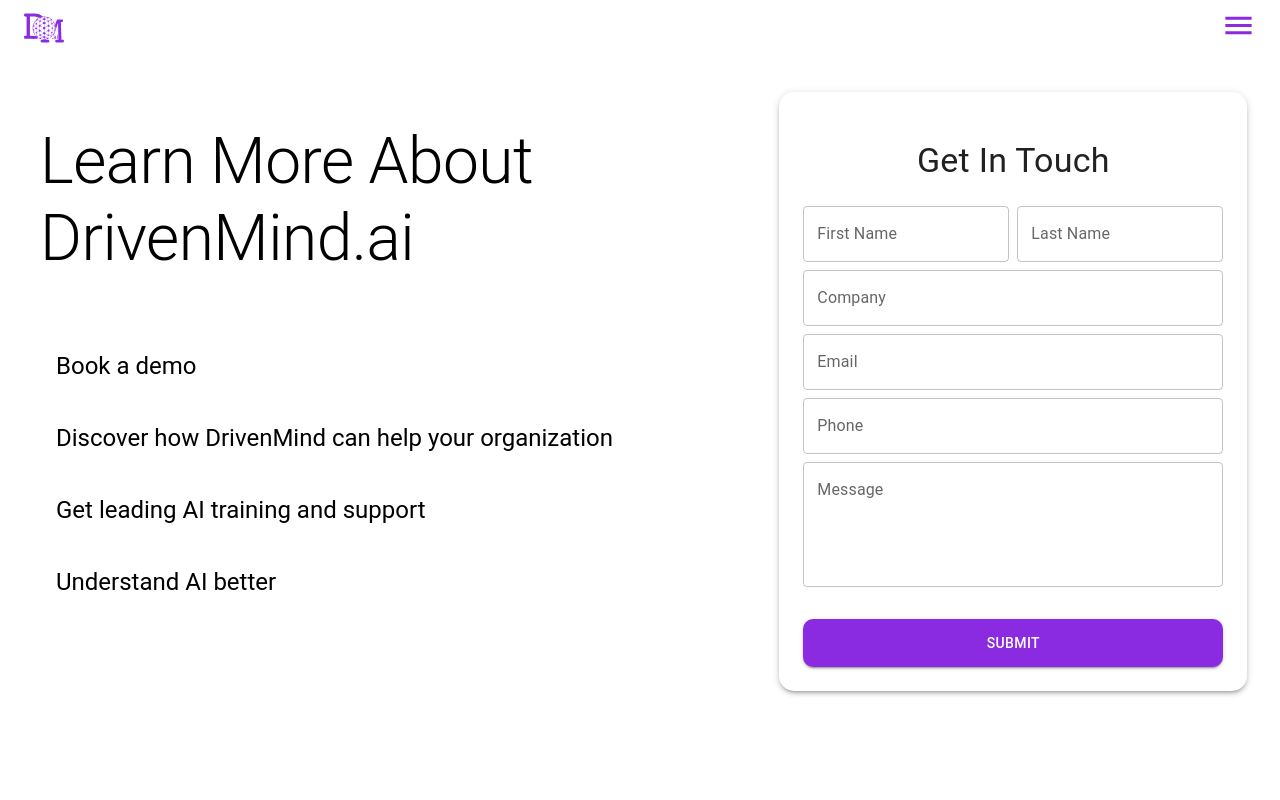
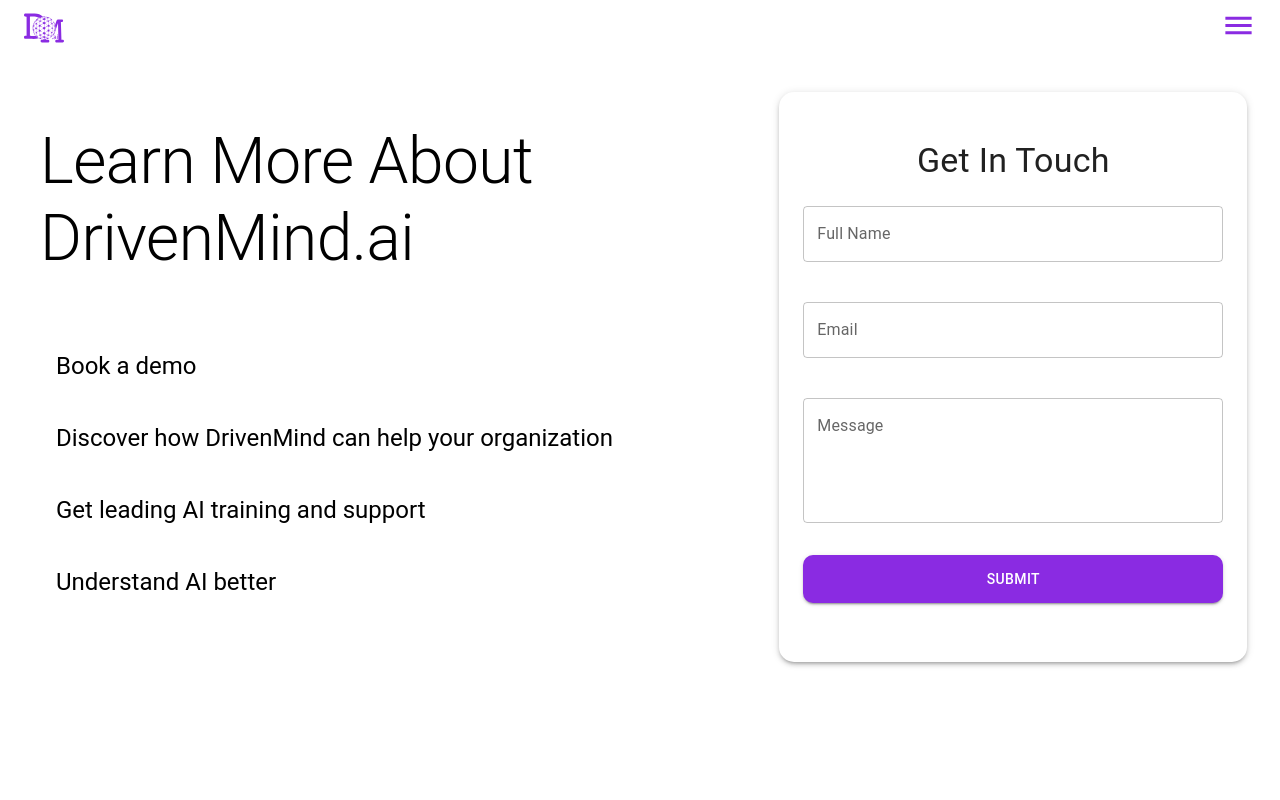
Before and after one commit to EvanCWoods/DrivenMind-Website, a React (Create React App) app: page /contact in a window 1280 px wide. Shown: the top 800 px of the page. Built offline with nearby package versions, Linux system fonts and the light colour scheme.

Commit message:
Hooked in the contact form

```diff
--- a/public/index.html
+++ b/public/index.html
@@ -40,4 +40,5 @@
       To create a production bundle, use `npm run build` or `yarn build`.
     -->
 	</body>
+	<script src="https://web3forms.com/client/script.js" async defer></script>
 </html>
--- a/src/Components/Landing.tsx
+++ b/src/Components/Landing.tsx
@@ -7,9 +7,11 @@
 } from "@mui/material";
 import LandingImage from "../assets/landing-background.svg";
 import MicrosoftLogo from "../assets/Microsoft_logo.png";
+import { useNavigate } from "react-router-dom";
 
 const Landing = () => {
 	const isSmallScreen = useMediaQuery("(max-width: 760px)");
+	const navigate = useNavigate();
 	return (
 		<Box
 			sx={{
@@ -71,7 +73,7 @@
 					/>
 				</Typography>
 				<Box display="flex" marginTop={10}>
-					<TextField
+					{/* <TextField
 						placeholder="Enter your email"
 						variant="outlined"
 						sx={{
@@ -84,14 +86,15 @@
 							width: isSmallScreen ? "220px" : "280px", // Conditional size based on isSmallScreen
 							borderRadius: "5px",
 						}}
-					/>
+					/> */}
 					<Button
+						onClick={() => navigate("/contact")}
 						sx={{
 							borderRadius: isSmallScreen ? "8px" : "10px", // Conditional size based on isSmallScreen
 							background: "#8A2BE2",
 							color: "white",
-							paddingY: 0,
-							paddingX: isSmallScreen ? 1 : 2, // Conditional padding based on isSmallScreen
+							paddingY: 1.5,
+							paddingX: isSmallScreen ? 4 : 4, // Conditional padding based on isSmallScreen
 							marginLeft: 1,
 							textTransform: "none",
 							"&:hover": {
@@ -99,7 +102,7 @@
 							},
 						}}
 					>
-						Book a Demo!
+						Get In Touch!
 					</Button>
 				</Box>
 			</Box>
--- a/src/Components/contact/sections/ContactForm.tsx
+++ b/src/Components/contact/sections/ContactForm.tsx
@@ -31,49 +31,38 @@
 			<Typography variant="h4" paddingY={3} textAlign="center">
 				Get In Touch
 			</Typography>
-			<form onSubmit={formik.handleSubmit}>
-				<Grid container spacing={1}>
-					<Grid item xs={6}>
+			<form action="https://api.web3forms.com/submit" method="POST">
+				<input
+					type="hidden"
+					name="access_key"
+					value="4bb7a909-f4de-45b6-ab20-23bf7f51e996"
+				/>
+
+				{/* <input type="text" name="name" required />
+				<input type="email" name="email" required />
+				<textarea name="message" required></textarea>
+				<div className="h-captcha" data-captcha="true"></div>
+				<button type="submit">Submit Form</button>
+			</form> */}
+				<Grid container spacing={5}>
+					<Grid item xs={12}>
 						<TextField
 							fullWidth
-							id="firstName"
-							name="firstName"
-							label="First Name"
-							value={formik.values.firstName}
+							type="text"
+							id="name"
+							name="name"
+							label="Full Name"
+							value={formik.values.name}
 							onChange={formik.handleChange}
-							error={
-								formik.touched.firstName && Boolean(formik.errors.firstName)
-							}
-							// helperText={formik.touched.firstName && formik.errors.firstName}
-						/>
-					</Grid>
-					<Grid item xs={6}>
-						<TextField
-							fullWidth
-							id="lastName"
-							name="lastName"
-							label="Last Name"
-							value={formik.values.lastName}
-							onChange={formik.handleChange}
-							error={formik.touched.lastName && Boolean(formik.errors.lastName)}
+							error={formik.touched.name && Boolean(formik.errors.name)}
 							// helperText={formik.touched.lastName && formik.errors.lastName}
 						/>
 					</Grid>
+
 					<Grid item xs={12}>
 						<TextField
 							fullWidth
-							id="company"
-							name="company"
-							label="Company"
-							value={formik.values.company}
-							onChange={formik.handleChange}
-							error={formik.touched.company && Boolean(formik.errors.company)}
-							// helperText={formik.touched.company && formik.errors.company}
-						/>
-					</Grid>
-					<Grid item xs={12}>
-						<TextField
-							fullWidth
+							type="email"
 							id="email"
 							name="email"
 							label="Email"
@@ -86,19 +75,8 @@
 					<Grid item xs={12}>
 						<TextField
 							fullWidth
-							id="phone"
-							name="phone"
-							label="Phone"
-							value={formik.values.phone}
-							onChange={formik.handleChange}
-							error={formik.touched.phone && Boolean(formik.errors.phone)}
-							// helperText={formik.touched.phone && formik.errors.phone}
-						/>
-					</Grid>
-					<Grid item xs={12}>
-						<TextField
-							fullWidth
 							multiline
+							type="text"
 							rows={4}
 							id="message"
 							name="message"
--- a/src/hooks/useContactForm.ts
+++ b/src/hooks/useContactForm.ts
@@ -16,8 +16,7 @@
 const useContactForm = () => {
 	return useFormik({
 		initialValues: {
-			firstName: "",
-			lastName: "",
+			name: "",
 			company: "",
 			email: "",
 			phone: "",
```
Lines whose indentation alone changed are shown as unchanged.
